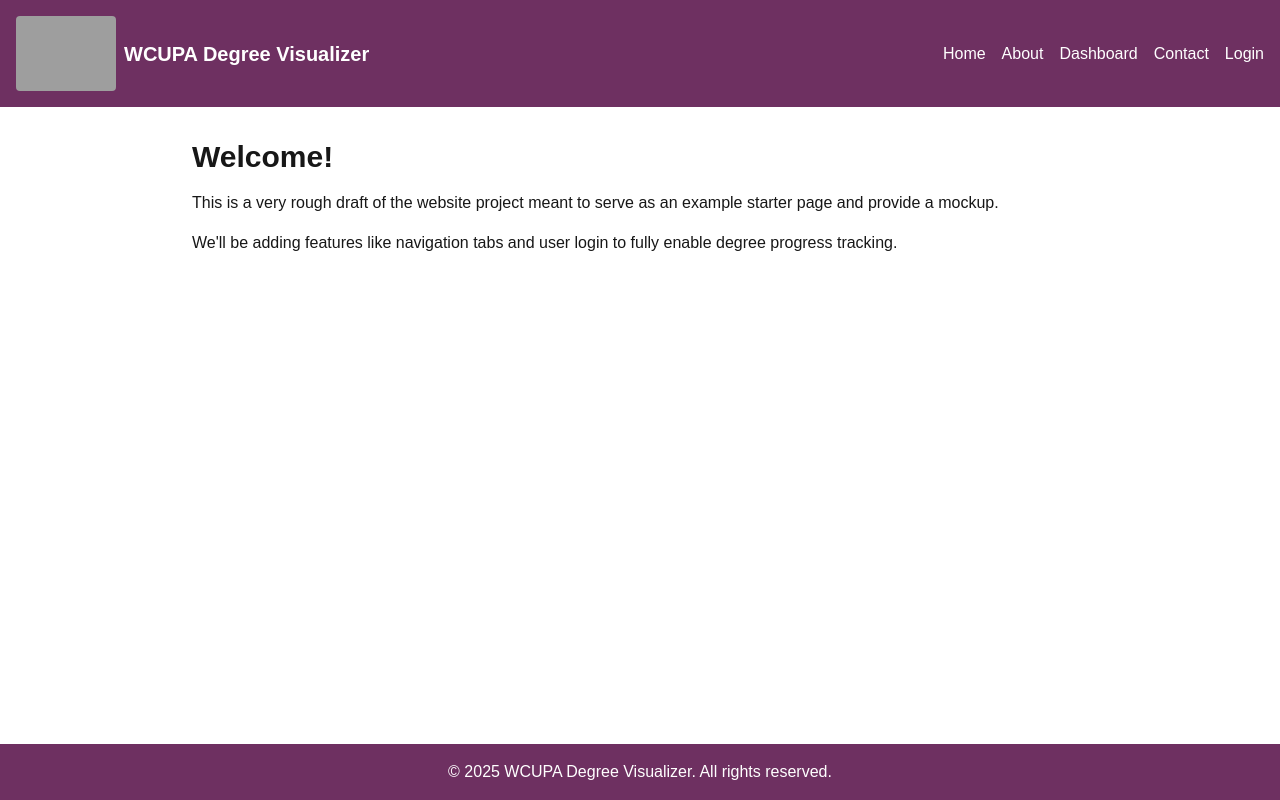
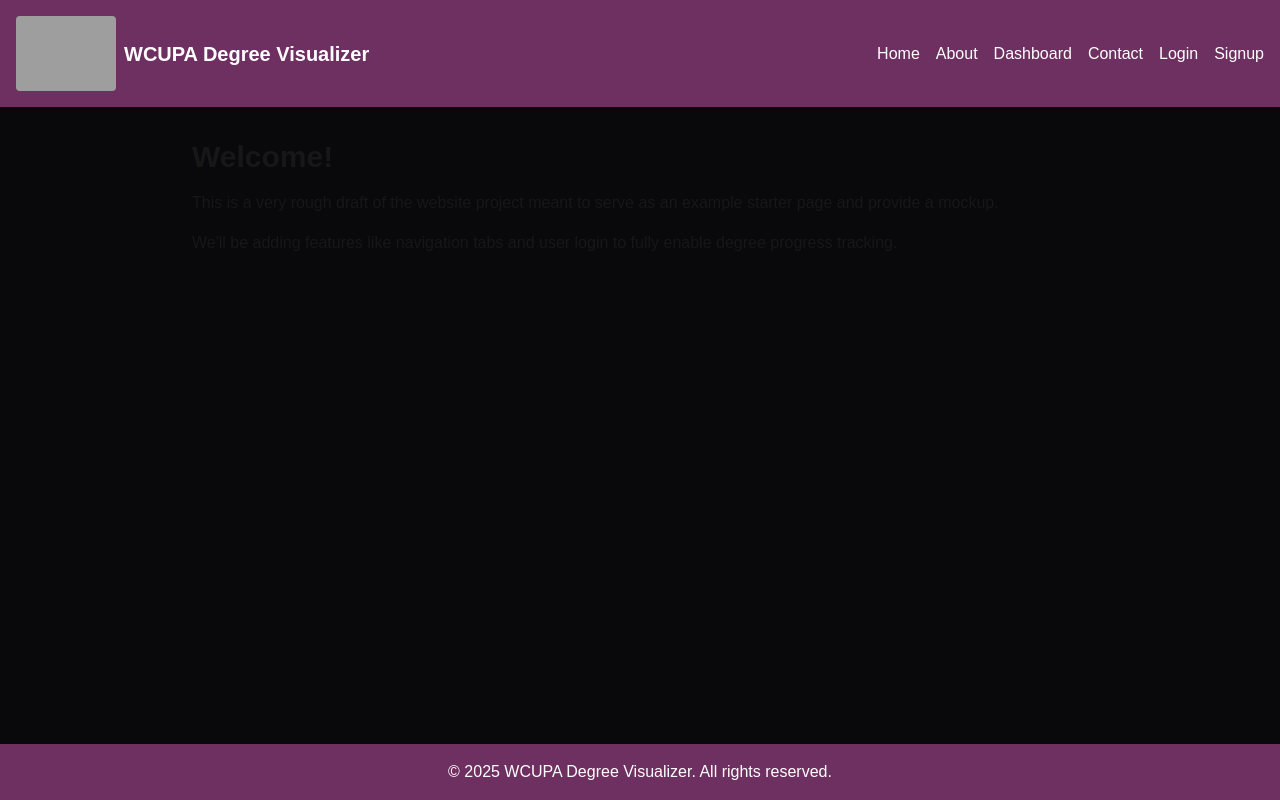
Before and after one commit to robert-710/WCUPA-Degree-Visualizer-CSC-402, a Next.js app: page / in a window 1280 px wide. Built offline with nearby package versions, Linux system fonts and the light colour scheme; grey boxes are pictures that could not be loaded.

Commit message:
page.js background color update//add signup button

```diff
--- a/src/app/page.js
+++ b/src/app/page.js
@@ -58,12 +58,17 @@ export default function Home() {
                   Login
                 </Link>
               </li>
+              <li>
+                <Link href="/login" className="text-white hover:underline">
+                  Signup
+                </Link>
+              </li>
             </ul>
           </nav>
         </header>
 
         {/* Main Content */}
-        <main className="flex-grow p-8">
+        <main className="flex-grow p-8 bg-zinc-950">
           <section className="max-w-4xl mx-auto">
             <h2 className="text-3xl font-bold mb-4">Welcome!</h2>
             <p className="mb-4">
```
